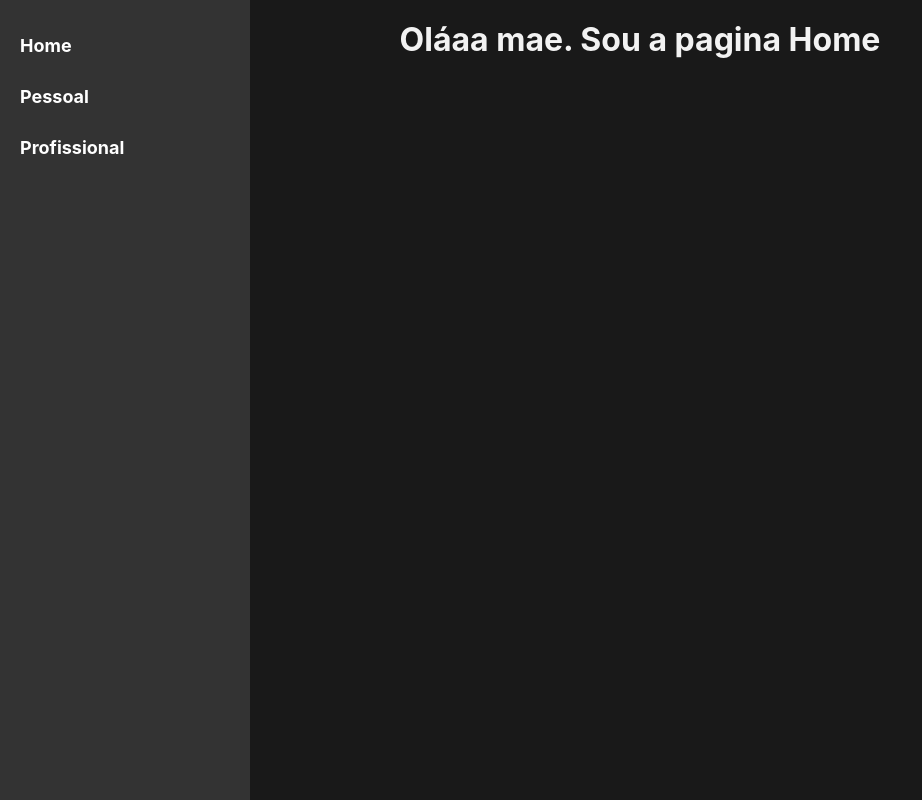
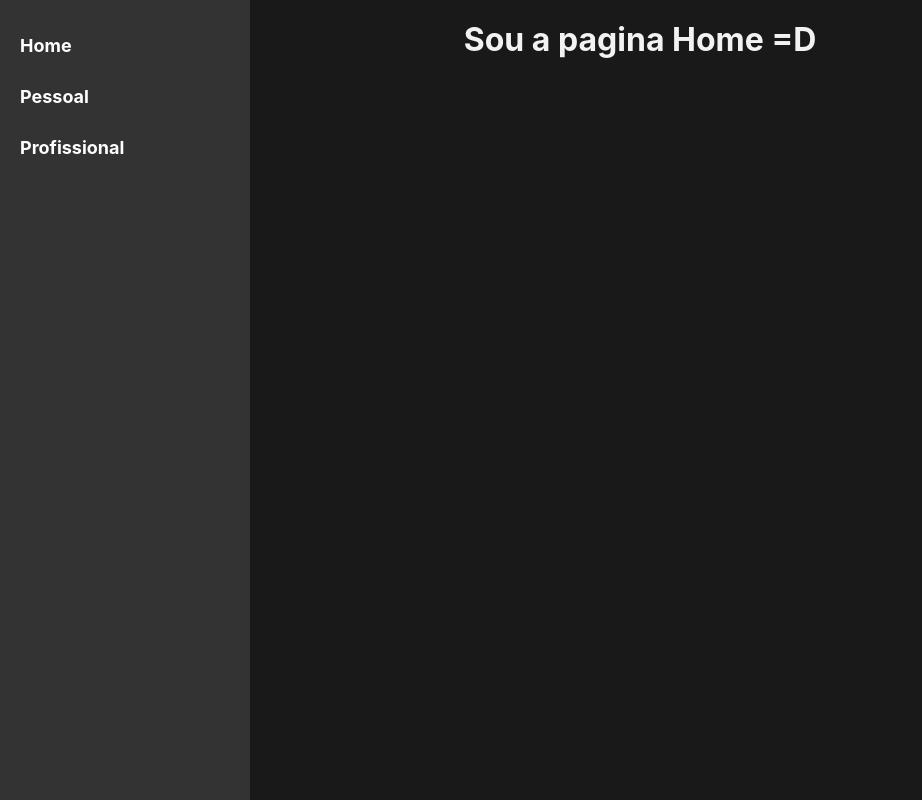
Before and after one commit to Yagoks5/todo-prisma-react-vite, a React (Vite) app in the folder frontend/: page / in a window 1280 px wide. Shown: the whole page, without its empty margins (0-922 px from the left). Built offline with nearby package versions, Linux system fonts and the light colour scheme.

Commit message:
removendo texto da Home.jsx

```diff
--- a/frontend/src/pages/Home.jsx
+++ b/frontend/src/pages/Home.jsx
@@ -1,7 +1,7 @@
 export default function Home() {
   return (
     <>
-      <h1>Oláaa mae. Sou a pagina Home</h1>
+      <h1>Sou a pagina Home =D</h1>
     </>
   );
 }
```
